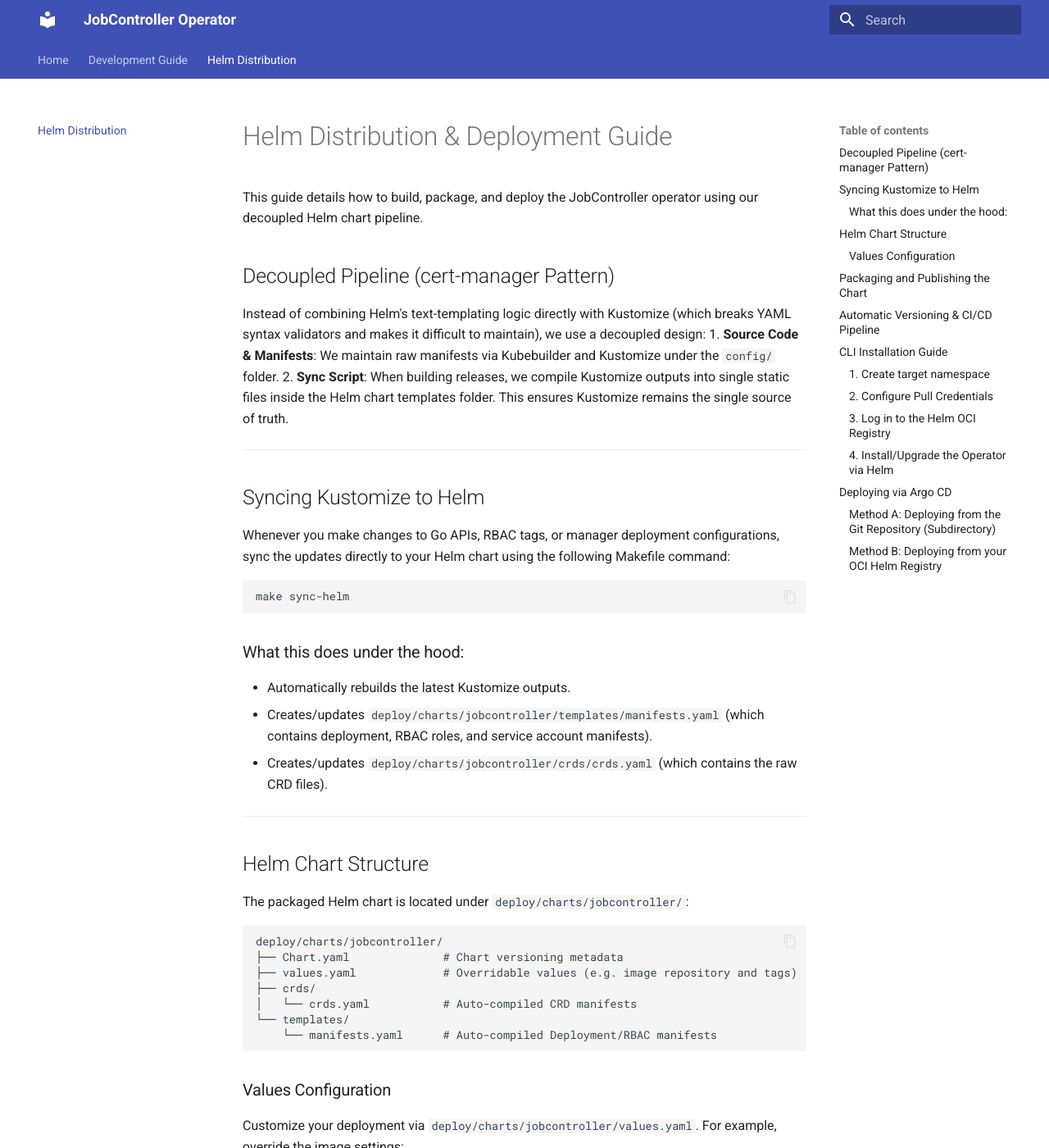
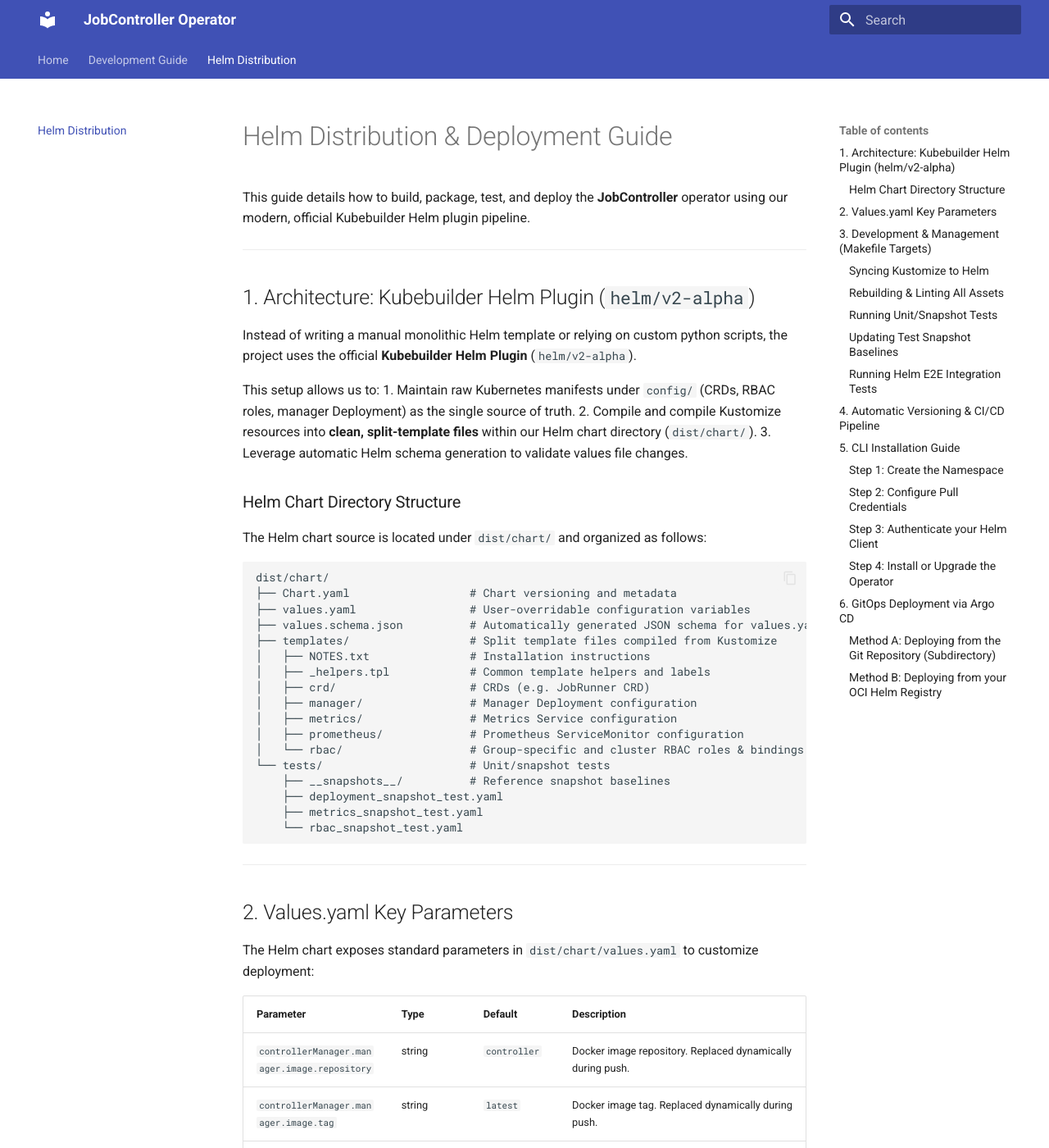
Before and after one commit to 02david20/JobController, an MkDocs documentation site: the page built from docs/distribution.md, in a window 1280 px wide and 1400 px high. Shown: the whole window at 82% size. Built offline with MkDocs 1.6.1 and Material for MkDocs 9.7.7, drawn with Linux system fonts in a browser that asks for light colours; some of the changed text lies outside the part shown.

Commit message:
docs: update Helm chart distribution and management guide

````diff
--- a/docs/distribution.md
+++ b/docs/distribution.md
@@ -1,96 +1,119 @@
 # Helm Distribution & Deployment Guide
 
-This guide details how to build, package, and deploy the JobController operator using our decoupled Helm chart pipeline.
-
-## Decoupled Pipeline (cert-manager Pattern)
-Instead of combining Helm's text-templating logic directly with Kustomize (which breaks YAML syntax validators and makes it difficult to maintain), we use a decoupled design:
-1. **Source Code & Manifests**: We maintain raw manifests via Kubebuilder and Kustomize under the `config/` folder.
-2. **Sync Script**: When building releases, we compile Kustomize outputs into single static files inside the Helm chart templates folder. This ensures Kustomize remains the single source of truth.
+This guide details how to build, package, test, and deploy the **JobController** operator using our modern, official Kubebuilder Helm plugin pipeline.
 
 ---
 
-## Syncing Kustomize to Helm
-Whenever you make changes to Go APIs, RBAC tags, or manager deployment configurations, sync the updates directly to your Helm chart using the following Makefile command:
+## 1. Architecture: Kubebuilder Helm Plugin (`helm/v2-alpha`)
 
-```bash
-make sync-helm
-```
+Instead of writing a manual monolithic Helm template or relying on custom python scripts, the project uses the official **Kubebuilder Helm Plugin** (`helm/v2-alpha`).
 
-### What this does under the hood:
-- Automatically rebuilds the latest Kustomize outputs.
-- Creates/updates `deploy/charts/jobcontroller/templates/manifests.yaml` (which contains deployment, RBAC roles, and service account manifests).
-- Creates/updates `deploy/charts/jobcontroller/crds/crds.yaml` (which contains the raw CRD files).
+This setup allows us to:
+1. Maintain raw Kubernetes manifests under `config/` (CRDs, RBAC roles, manager Deployment) as the single source of truth.
+2. Compile and compile Kustomize resources into **clean, split-template files** within our Helm chart directory (`dist/chart/`).
+3. Leverage automatic Helm schema generation to validate values file changes.
 
----
+### Helm Chart Directory Structure
+The Helm chart source is located under `dist/chart/` and organized as follows:
 
-## Helm Chart Structure
-The packaged Helm chart is located under `deploy/charts/jobcontroller/`:
 ```text
-deploy/charts/jobcontroller/
-├── Chart.yaml              # Chart versioning metadata
-├── values.yaml             # Overridable values (e.g. image repository and tags)
-├── crds/
-│   └── crds.yaml           # Auto-compiled CRD manifests
-└── templates/
-    └── manifests.yaml      # Auto-compiled Deployment/RBAC manifests
-```
-
-### Values Configuration
-Customize your deployment via `deploy/charts/jobcontroller/values.yaml`.
-For example, override the image settings:
-```yaml
-manager:
-  image:
-    repository: your-registry.azurecr.io/job-controller
-    tag: v1.0.0
+dist/chart/
+├── Chart.yaml                  # Chart versioning and metadata
+├── values.yaml                 # User-overridable configuration variables
+├── values.schema.json          # Automatically generated JSON schema for values.yaml
+├── templates/                  # Split template files compiled from Kustomize
+│   ├── NOTES.txt               # Installation instructions
+│   ├── _helpers.tpl            # Common template helpers and labels
+│   ├── crd/                    # CRDs (e.g. JobRunner CRD)
+│   ├── manager/                # Manager Deployment configuration
+│   ├── metrics/                # Metrics Service configuration
+│   ├── prometheus/             # Prometheus ServiceMonitor configuration
+│   └── rbac/                   # Group-specific and cluster RBAC roles & bindings
+└── tests/                      # Unit/snapshot tests
+    ├── __snapshots__/          # Reference snapshot baselines
+    ├── deployment_snapshot_test.yaml
+    ├── metrics_snapshot_test.yaml
+    └── rbac_snapshot_test.yaml
 ```
 
 ---
 
-## Packaging and Publishing the Chart
-To release and distribute the Helm chart to a production container registry (e.g. Azure Container Registry via OCI):
+## 2. Values.yaml Key Parameters
 
-1. **Package the chart**:
-   ```bash
-   helm package deploy/charts/jobcontroller
-   ```
-   *This creates a tarball named `jobcontroller-<version>.tgz`.*
-2. **Authenticate to your registry**:
-   ```bash
-   az acr login --name your-registry
-   ```
-3. **Push the OCI artifact**:
-   ```bash
-   helm push jobcontroller-<version>.tgz oci://your-registry.azurecr.io/helm
-   ```
+The Helm chart exposes standard parameters in `dist/chart/values.yaml` to customize deployment:
 
-## Automatic Versioning & CI/CD Pipeline
-
-The release pipeline automated via GitHub Actions (`.github/workflows/release.yml`) implements an automated versioning scheme:
-
-1. **VERSION File**: The base version is specified in the [VERSION](file:///Users/david/Documents/Go/JobController/VERSION) file at the root of the repository (e.g., `0.1.0`).
-2. **Dynamic Version Calculation**:
-   - The CI pipeline parses the `major.minor` components from the `VERSION` file.
-   - It appends the GitHub Actions run number as the patch version.
-   - For example, if the base version in `VERSION` is `0.1.0` and the GitHub Run Number is `4`, the calculated version is `0.1.4`.
-3. **Synchronized Image and Chart Tags**:
-   - The controller manager Docker image is built and pushed using this dynamic version tag (e.g., `0.1.4`), along with `latest` and the commit SHA tag.
-   - The Helm chart is packaged using this exact same dynamic version for both the chart `version` and the `appVersion` (overriding the static version in `Chart.yaml`).
-   - The default image repository in `values.yaml` is dynamically updated in the packaged chart to point to the correct registry destination.
+| Parameter | Type | Default | Description |
+| :--- | :--- | :--- | :--- |
+| `controllerManager.manager.image.repository` | string | `controller` | Docker image repository. Replaced dynamically during push. |
+| `controllerManager.manager.image.tag` | string | `latest` | Docker image tag. Replaced dynamically during push. |
+| `metrics.enable` | boolean | `false` | Whether to enable the metrics service port. If `true`, a Metrics Service and ServiceMonitor are generated. |
+| `kubernetesClusterDomain` | string | `cluster.local` | Domain for service discovery resolution. |
 
 ---
 
-## CLI Installation Guide
+## 3. Development & Management (Makefile Targets)
 
-To deploy the operator from the remote OCI registry to your Kubernetes cluster:
+We provide Makefile targets to handle building, schema updates, local testing, and packaging:
 
-### 1. Create target namespace
+### Syncing Kustomize to Helm
+To compile Kustomize modifications into the split Helm templates, run:
+```bash
+make helm-chart
+```
+*Under the hood, this runs `kubebuilder edit --plugins=helm.kubebuilder.io/v2-alpha` to populate `dist/chart/templates/` and generates the JSON schema.*
+
+### Rebuilding & Linting All Assets
+To build the installer manifest, sync the Helm chart, regenerate the schema, and lint the resulting templates:
+```bash
+make generate-dist
+```
+
+### Running Unit/Snapshot Tests
+Unit tests use the `helm-unittest` plugin to assert template properties and prevent regression against snapshot baselines:
+```bash
+make helm-test
+```
+
+### Updating Test Snapshot Baselines
+If you change Kustomize manifests intentionally and need to update the unit test snapshots to match:
+```bash
+make helm-update-snapshots
+```
+
+### Running Helm E2E Integration Tests
+To spin up an isolated local Kind cluster, deploy the operator via Helm, and run validation specs (asserting the controller manager and metrics service are running):
+```bash
+make test-helm-e2e
+```
+
+---
+
+## 4. Automatic Versioning & CI/CD Pipeline
+
+The GitHub Actions release pipeline ([`.github/workflows/release.yml`](file:///Users/david/Documents/Go/JobController/.github/workflows/release.yml)) automates tagging, building, and publishing:
+
+1. **VERSION File**: The base version is specified in the [VERSION](file:///Users/david/Documents/Go/JobController/VERSION) file (e.g. `0.1.0`).
+2. **Dynamic Version Calculation**:
+   - The CI pipeline parses the `major.minor` components from `VERSION`.
+   - It appends the GitHub Actions run number as the patch version (e.g., `0.1.42` for run 42).
+3. **Tag Syncing**:
+   - The manager Docker image is built and pushed to the registry as `davidp0c/jobcontroller-manager:<version>`.
+   - In the packaged Helm chart, `sed` dynamically replaces the repository and tags in `values.yaml` to target the built image.
+   - The Helm chart is packaged as `jobcontroller-<version>.tgz` and pushed to the Docker Hub OCI registry.
+
+---
+
+## 5. CLI Installation Guide
+
+To deploy the operator from the remote OCI registry:
+
+### Step 1: Create the Namespace
 ```bash
 kubectl create namespace jobcontroller-system
 ```
 
-### 2. Configure Pull Credentials
-Because the controller manager image is hosted on a private repository, you must create a `docker-registry` secret named `jobcontroller-pull-secret` in the namespace where the operator runs:
+### Step 2: Configure Pull Credentials
+If pulling the controller manager image from a private repository, create the `docker-registry` secret:
 ```bash
 kubectl create secret docker-registry jobcontroller-pull-secret \
   --docker-server=https://index.docker.io/v1/ \
@@ -100,14 +123,13 @@
   --namespace jobcontroller-system
 ```
 
-### 3. Log in to the Helm OCI Registry
-Authenticate your local Helm client to your Docker Hub registry:
+### Step 3: Authenticate your Helm Client
+Log in to the Docker Hub registry using your credentials:
 ```bash
 echo "YOUR_DOCKER_HUB_PASSWORD" | helm registry login registry-1.docker.io --username davidp0c --password-stdin
 ```
 
-### 4. Install/Upgrade the Operator via Helm
-Deploy the operator using the remote OCI path and your specific release version:
+### Step 4: Install or Upgrade the Operator
 ```bash
 helm upgrade --install jobcontroller oci://registry-1.docker.io/davidp0c/jobcontroller \
   --version <VERSION> \
@@ -116,8 +138,9 @@
 
 ---
 
-## Deploying via Argo CD
-Configure Argo CD to pull and deploy the operator directly.
+## 6. GitOps Deployment via Argo CD
+
+You can deploy the operator through Argo CD using either a Git repository reference or the Helm OCI registry path.
 
 ### Method A: Deploying from the Git Repository (Subdirectory)
 ```yaml
@@ -129,15 +152,15 @@
 spec:
   project: default
   source:
-    repoURL: 'https://dev.azure.com/dsandbox/Development/_git/KuberJobController'
-    targetRevision: HEAD
-    path: deploy/charts/jobcontroller
+    repoURL: 'https://github.com/02david20/JobController'
+    targetRevision: main
+    path: dist/chart
     helm:
       valueFiles:
         - values.yaml
   destination:
     server: 'https://kubernetes.default.svc'
-    namespace: job-controller-system
+    namespace: jobcontroller-system
   syncPolicy:
     automated:
       prune: true
@@ -156,15 +179,15 @@
   project: default
   source:
     chart: jobcontroller
-    repoURL: 'your-registry.azurecr.io/helm'
-    targetRevision: 0.1.0  # Chart version
+    repoURL: 'registry-1.docker.io/davidp0c'
+    targetRevision: 0.1.42  # Chart version
     helm:
       parameters:
-        - name: manager.image.tag
-          value: v1.0.0    # Controller image tag override
+        - name: metrics.enable
+          value: "true"
   destination:
     server: 'https://kubernetes.default.svc'
-    namespace: job-controller-system
+    namespace: jobcontroller-system
   syncPolicy:
     automated:
       prune: true
````
